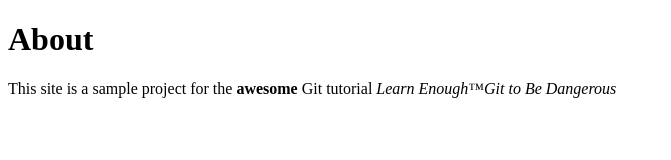
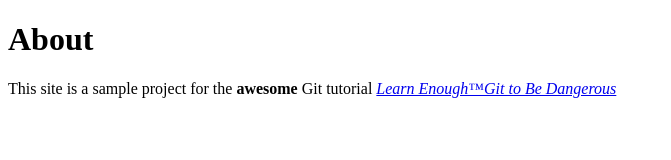
Before and after one commit to nishinoshungo/website, a plain HTML site: page about.html in a window 1280 px wide. Shown: the whole page, without its empty margins (0-671 px from the left). Drawn offline with Linux system fonts and the light colour scheme.

Commit message:
Add link to tutorial title

```diff
--- a/about.html
+++ b/about.html
@@ -6,7 +6,7 @@
    <body>
      <h1>About</h1>
      <p>
-       This site is a sample project for the <strong>awesome</strong> Git tutorial <em>Learn Enough™Git to Be Dangerous</em>
+       This site is a sample project for the <strong>awesome</strong> Git tutorial <a href="https://leanenough.com/git-tutorial"> <em>Learn Enough™Git to Be Dangerous</em></a>
      </p>
    </body>
  </html>
```
